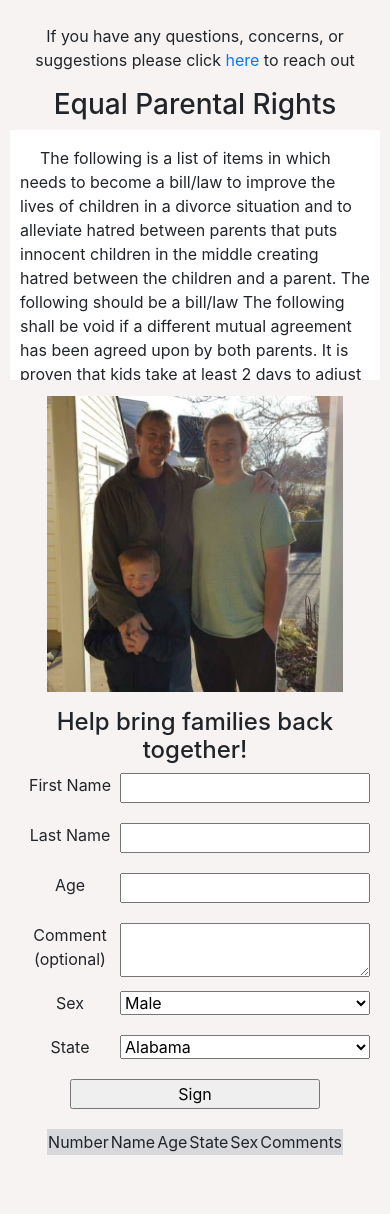
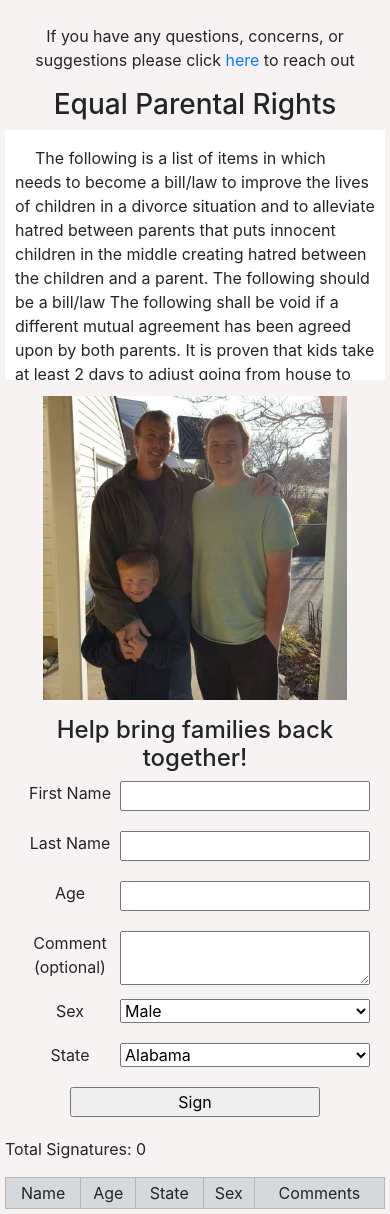
Before and after one commit to Colbyjoe97/Equal_Parental_Rights, a Django app: page / in a window 390 px wide. Before the commit the page ends 1155 px from the top, so only its background shows below. Run offline with Django 3.2, Linux system fonts and the light colour scheme; data that the repository does not hold is empty; some libraries are stand-ins or nearby versions.

Commit message:
fixed some styling for mobile view

```diff
--- a/apps/my_app/models.py
+++ b/apps/my_app/models.py
@@ -56,7 +56,7 @@ class SignatureManager(models.Manager):
         if len(postData['lname']) == 0:
             errors['lname'] = "Last name is required"
 
-        if postData['age'] < str(18):
+        if int(postData['age']) < 18:
             errors['age'] = "You must be 18 years old to sign"
 
         return errors
--- a/apps/my_app/static/style.css
+++ b/apps/my_app/static/style.css
@@ -23,18 +23,23 @@
     width: 80%;
 }
 .sign {
-    /* padding: 0px 20% 0px 20%; */
     margin: auto;
 }
-/* .sign {
-    width: 30%;
-    margin: auto;
-} */
 .input-left {
     width: 100px;
 }
 .input {
     justify-content: space-evenly;
+    flex-wrap: wrap;
+}
+.list {
+    width: 100%;
+}
+.table-header td {
+    padding: 3px;
+}
+td {
+    border: 1px solid rgb(199, 198, 198);
 }
 input, select, textarea {
     width: 250px;
@@ -51,7 +56,7 @@ tbody tr {
 
 @media(max-width: 620px) {
     .wrapper {
-        padding: 10px;
+        padding: 5px;
         width: 100vw;
     }
 }
--- a/apps/my_app/templates/index.html
+++ b/apps/my_app/templates/index.html
@@ -4,7 +4,7 @@
     <meta charset="UTF-8">
     <meta http-equiv="X-UA-Compatible" content="IE=edge">
     <meta name="viewport" content="width=device-width, initial-scale=1.0">
-    <title>Document</title>
+    <title>Equal Parental Rights</title>
     <link rel="stylesheet" href="https://stackpath.bootstrapcdn.com/bootstrap/4.3.1/css/bootstrap.min.css" integrity="sha384-ggOyR0iXCbMQv3Xipma34MD+dH/1fQ784/j6cY/iJTQUOhcWr7x9JvoRxT2MZw1T" crossorigin="anonymous">
     {% load static %}
     <link rel="stylesheet" href="{% static 'style.css' %}">
@@ -184,11 +184,11 @@
                 </form>
             </div>
         </div>
+        <p class="text-left">Total Signatures: {{total}}</p>
         <div class="table-list">
-            <table class="m-auto table-hover table-secondary">
+            <table class="list m-auto table-hover table-secondary">
                 <thead>
-                    <tr>
-                        <td>Number</td>
+                    <tr class="table-header">
                         <td>Name</td>
                         <td>Age</td>
                         <td>State</td>
@@ -199,12 +199,11 @@
                 <tbody>
                     {% for signee in signatures %}
                     <tr>
-                        <td>{{signee.id}}</td>
                         <td>{{signee.first_name}} {{signee.last_name}}</td>
                         <td>{{signee.age}}</td>
                         <td>{{signee.state}}</td>
                         <td>{{signee.sex}}</td>
-                        <td><p>{{signee.comment}}</p></td>
+                        <td>{{signee.comment}}</td>
                     </tr>
                     {% endfor %}
                 </tbody>
--- a/apps/my_app/views.py
+++ b/apps/my_app/views.py
@@ -1,13 +1,14 @@
 from __future__ import unicode_literals
 from django.shortcuts import render, redirect
+from django.urls import reverse
 from apps.my_app.models import *
 from django.contrib import messages
 import bcrypt
 # Create your views here.
 def index(request):
-    # signees = Signature.objects.all()
-    # for s in signees:
-    #     s.delete()
+    signees = Signature.objects.all()
+    for s in signees:
+        s.delete()
     us_states = [("AL","Alabama"),("AK","Alaska"),("AZ","Arizona"),("AR","Arkansas"),("CA", "California"),("CO", "Colorado"),
     ("CT","Connecticut"),("DC","Washington DC"),("DE","Delaware"),("FL","Florida"),("GA","Georgia"),
     ("HI","Hawaii"),("ID","Idaho"),("IL","Illinois"),("IN","Indiana"),("IA","Iowa"),("KS","Kansas"),("KY","Kentucky"),
@@ -21,12 +22,14 @@ def index(request):
         context = {
             'user': User.objects.get(id=request.session['user']),
             'states': us_states,
-            'signatures': Signature.objects.all()
+            'signatures': Signature.objects.all(),
+            'total': len(Signature.objects.all())
         }
     else:
         context = {
             'states': us_states,
-            'signatures': Signature.objects.all()
+            'signatures': Signature.objects.all(),
+            'total': len(Signature.objects.all())
         }
     return render(request, 'index.html', context)
 
```
